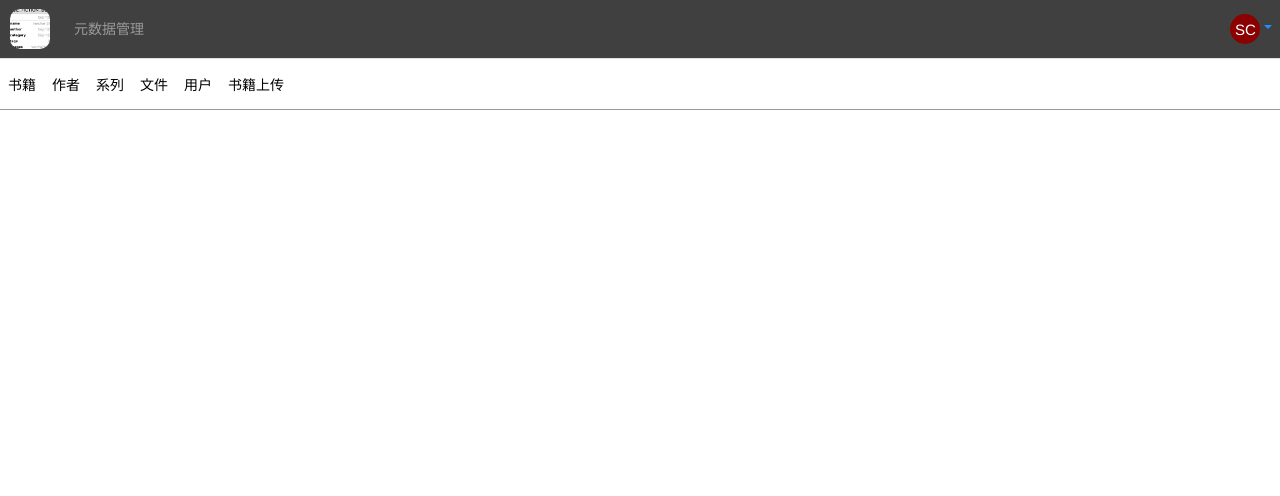
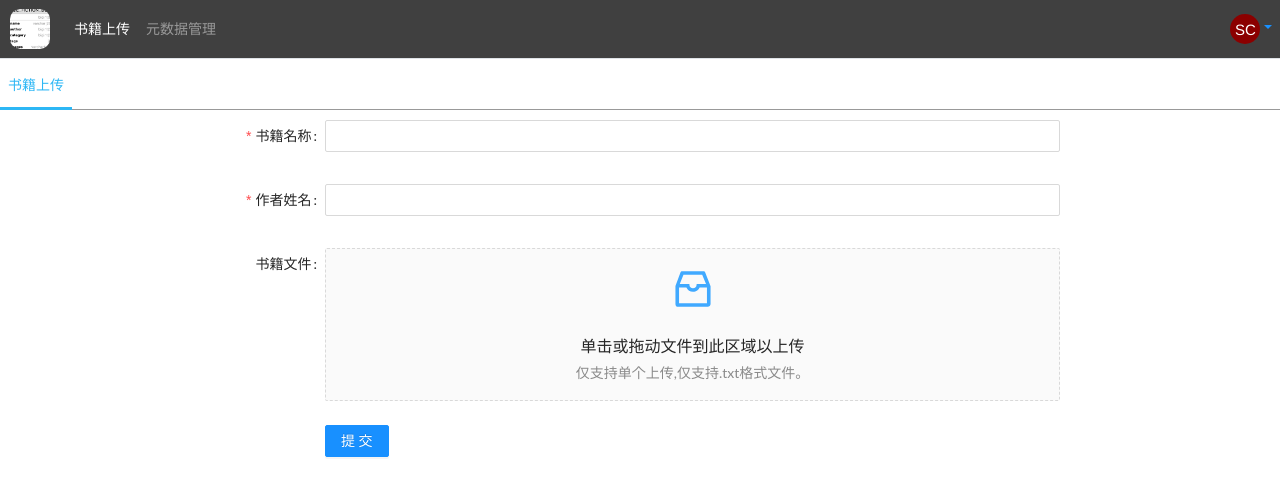
Before and after one commit to VeejaLiu/ScienceFiction-Webapp, a React (Create React App) app: page /book-upload/book-upload-page in a window 1280 px wide. Before the commit this address led to /metadata-manager/book. Shown: the top 496 px of the page. Built offline with nearby package versions, Linux system fonts and the light colour scheme.

Commit message:
修改导航栏，修改获取作者的function

```diff
--- a/src/App.tsx
+++ b/src/App.tsx
@@ -10,14 +10,16 @@ import 'antd/dist/antd.min.css';
 const MetadataManager = React.lazy(
   () => import('./components/page/metadata-manager/MetadataManager'),
 );
+const BookUpload = React.lazy(() => import('./components/page/book-upload/BookUpload'));
 function AdminSite() {
   return (
     <Suspense fallback={null}>
       <Router>
         <HeaderBar />
         <Switch>
+          <Route path="/book-upload" component={BookUpload} />
           <Route path="/metadata-manager" component={MetadataManager} />
-          <Redirect to="/metadata-manager" />
+          <Redirect to="/book-upload" />
         </Switch>
       </Router>
       <ToastContainer
--- a/src/components/common/HeaderBar.tsx
+++ b/src/components/common/HeaderBar.tsx
@@ -55,7 +55,10 @@ function Header() {
       <NavbarToggler onClick={() => setIsOpen(!isOpen)} />
       <Collapse isOpen={isOpen} navbar>
         <Nav className="mr-auto" navbar>
-          <Link to="/ask" className={getHeaderClasses('/ask')}>
+          <Link to="/book-upload" className={getHeaderClasses('/book-upload')}>
+            书籍上传
+          </Link>
+          <Link to="/metadata-manager" className={getHeaderClasses('/metadata-manager')}>
             元数据管理
           </Link>
         </Nav>
--- /dev/null
+++ b/src/components/page/book-upload/BookUpload.tsx
@@ -0,0 +1,38 @@
+import React from 'react';
+import { Redirect, Route, useRouteMatch, Switch } from 'react-router-dom';
+import NavBarSecond, { NavBarSecondItem } from '../../common/NavBarSecond';
+import BookUploadPage from './BookUploadPage';
+
+function MetadataManager() {
+  const match = useRouteMatch();
+
+  return (
+    <div
+      style={{
+        position: 'fixed',
+        marginTop: '60px',
+        height: '50px',
+        width: '100%',
+        borderBottom: '1px solid #999',
+      }}
+    >
+      <NavBarSecond>
+        <NavBarSecondItem router="book-upload-page" title="书籍上传" />
+      </NavBarSecond>
+      <div
+        style={{
+          width: '100%',
+          height: 'calc(100vh - 120px)',
+          overflowY: 'scroll',
+        }}
+      >
+        <Switch>
+          <Route path={`${match.path}/book-upload-page`} component={BookUploadPage} />
+          <Redirect to={`${match.path}/book-upload-page`} />
+        </Switch>
+      </div>
+    </div>
+  );
+}
+
+export default MetadataManager;
--- a/src/components/page/metadata-manager/AuthorPage.tsx
+++ b/src/components/page/metadata-manager/AuthorPage.tsx
@@ -18,14 +18,19 @@ function AuthorPage() {
     setVisible(true);
   };
 
-  const handleOk = () => {
+  const doGetAllAuthor = async () => {
+    const data = await getAllAuthor();
+    setAuthors(data);
+  };
+
+  const handleOk = async () => {
     setConfirmLoading(true);
-    updateAuthor(editingAuthor).then((result) => {
-      if (result === 'success') {
-        setVisible(false);
-        setConfirmLoading(false);
-      }
-    });
+    const result = await updateAuthor(editingAuthor);
+    if (result === 'success') {
+      setVisible(false);
+      setConfirmLoading(false);
+      await doGetAllAuthor();
+    }
   };
 
   const handleCancel = () => {
@@ -33,10 +38,6 @@ function AuthorPage() {
   };
 
   useEffect(() => {
-    const doGetAllAuthor = async () => {
-      const data = await getAllAuthor();
-      setAuthors(data);
-    };
     doGetAllAuthor();
   }, []);
 
--- a/src/components/page/metadata-manager/MetadataManager.tsx
+++ b/src/components/page/metadata-manager/MetadataManager.tsx
@@ -5,7 +5,6 @@ import NavBarSecond, { NavBarSecondItem } from '../../common/NavBarSecond';
 import AuthorPage from './AuthorPage';
 import CategoryPage from './CategoryPage';
 import UserPage from './UserPage';
-import BookUploadPage from './BookUploadPage';
 import FilePage from './FilePage';
 
 function MetadataManager() {
@@ -27,7 +26,6 @@ function MetadataManager() {
         <NavBarSecondItem router="category-page" title="系列" />
         <NavBarSecondItem router="file-page" title="文件" />
         <NavBarSecondItem router="user-page" title="用户" />
-        <NavBarSecondItem router="user-upload-page" title="书籍上传" />
       </NavBarSecond>
       <div
         style={{
@@ -42,8 +40,7 @@ function MetadataManager() {
           <Route path={`${match.path}/category-page`} component={CategoryPage} />
           <Route path={`${match.path}/file-page`} component={FilePage} />
           <Route path={`${match.path}/user-page`} component={UserPage} />
-          <Route path={`${match.path}/user-upload-page`} component={BookUploadPage} />
-          <Redirect to={`${match.path}/book`} />
+          <Redirect to={`${match.path}/book-page`} />
         </Switch>
       </div>
     </div>
```
Also changed, not shown: src/components/page/book-upload/BookUploadPage.tsx (renamed from src/components/page/metadata-manager/BookUploadPage.tsx).
